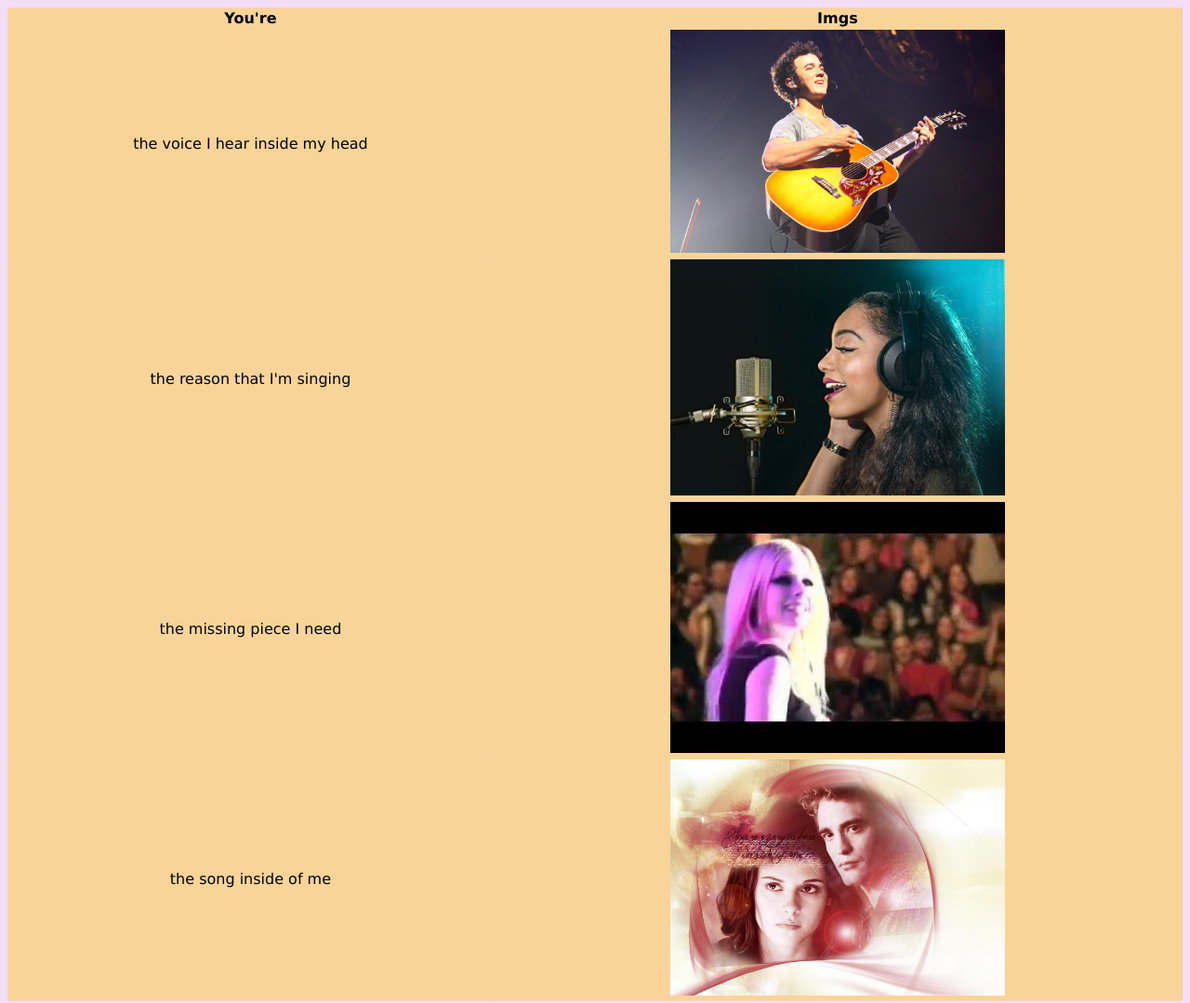
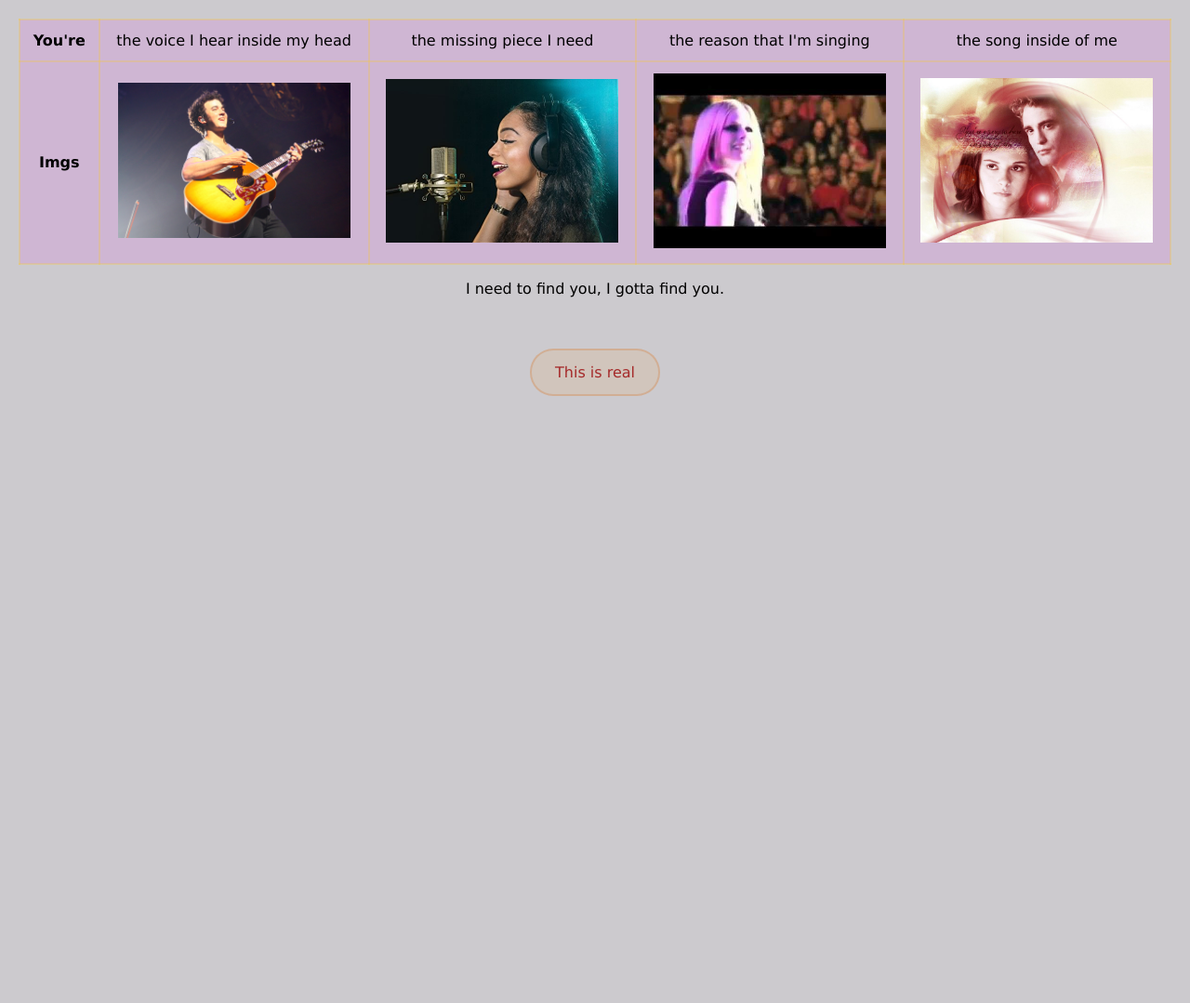
Before and after one commit to marytang87/web-dev-a1, a plain HTML site: page youre-the-voice.html in a window 1280 px wide. Shown: the top 1079 px of the page at 93% size. After the commit the page ends 800 px from the top, so only its background shows below. Drawn offline with Linux system fonts and the light colour scheme.

Commit message:
changed table

```diff
--- a/css/youre-the-voice.css
+++ b/css/youre-the-voice.css
@@ -1,17 +1,22 @@
 body {
-	background-color:rgb(214,122,223,0.25);
+	background-color:rgb(55,46,62,0.25);
 	font-family:verdana;
 	text-align:center;
+	margin: 20px;
 }
 
 table {
 	width:100%;
+	border-collapse: collapse;
 }
 
-table, th, td {
-	border: 1px solid rgb(241,208,175,0.25);
-	border-collapse: collapse;
-	background-color: rgb(251,197,33,0.25);
+th, td {
+	background-color: rgb(214,122,223,0.25);
+	border: 2px solid rgb(251,197,33,0.25);
+	padding: 12px;
+}
+
+th {
 }
 
 a:link {
--- a/youre-the-voice.html
+++ b/youre-the-voice.html
@@ -10,23 +10,17 @@
 	<table>
 		<tr>
 			<th>You're</th>
-			<th>Imgs</th>
+			<td>the voice I hear inside my head</td>
+			<td>the missing piece I need</td>
+			<td>the reason that I'm singing</td>
+			<td>the song inside of me</td>
 		</tr>
 		<tr>
-			<td>the voice I hear inside my head</td>
-			<td><img src="img/guitar-man.jpg" width="360"></td>
-		</tr>
-		<tr>
-			<td>the reason that I'm singing</td>
-			<td><img src="img/mic-girl.jfif" width="360"></td>
-		</tr>
-		<tr>
-			<td>the missing piece I need</td>
-			<td><img src="img/avril.jpg" width="360"></td>
-		</tr>
-		<tr>
-			<td>the song inside of me</td>
-			<td><img src="img/twilight.jfif" width="360"></td>
+			<th>Imgs</th>
+			<td><img src="img/guitar-man.jpg" width="250"></td>
+			<td><img src="img/mic-girl.jfif" width="250"></td>
+			<td><img src="img/avril.jpg" width="250"></td>
+			<td><img src="img/twilight.jfif" width="250"></td>
 		</tr>
 	</table>
 	<p>
```
